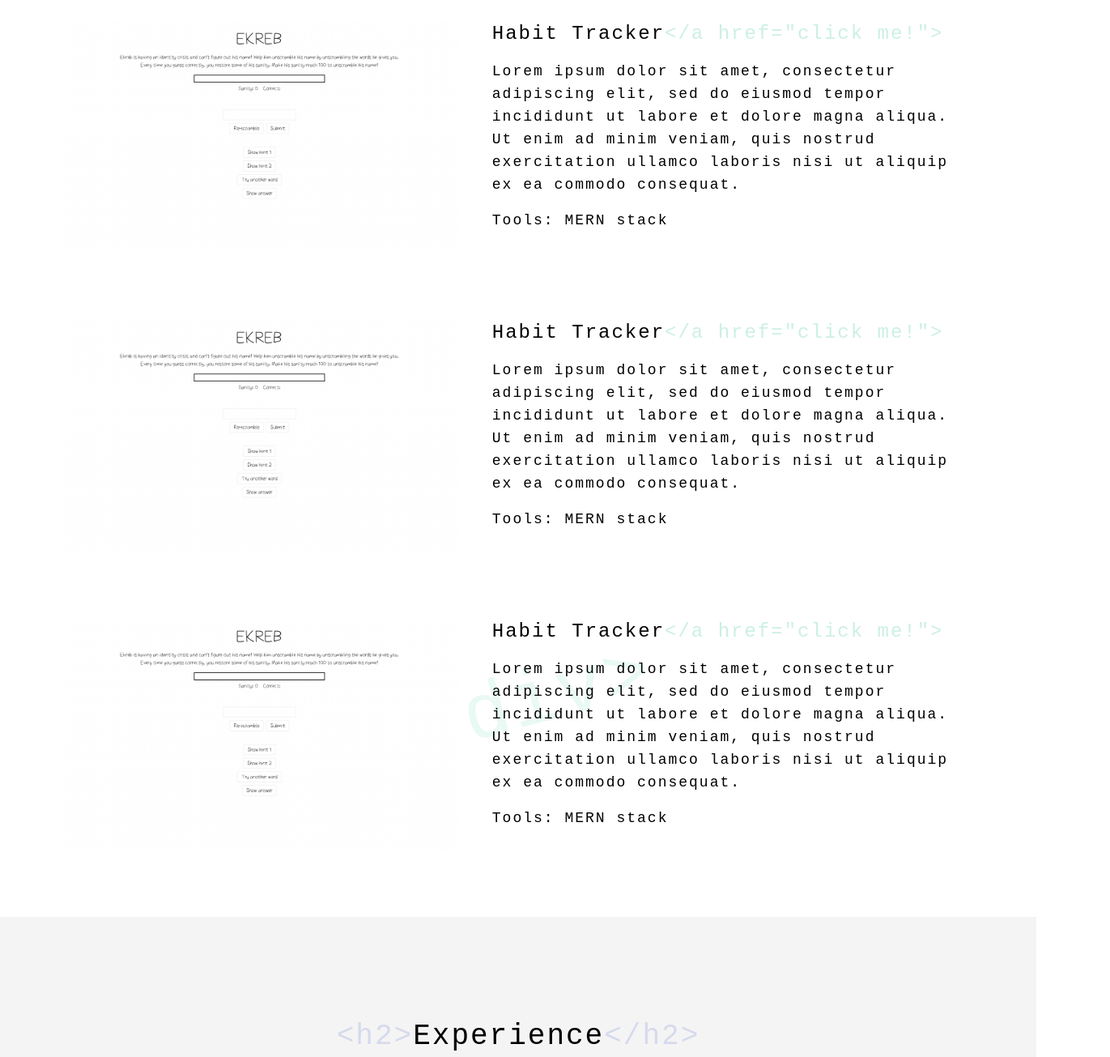
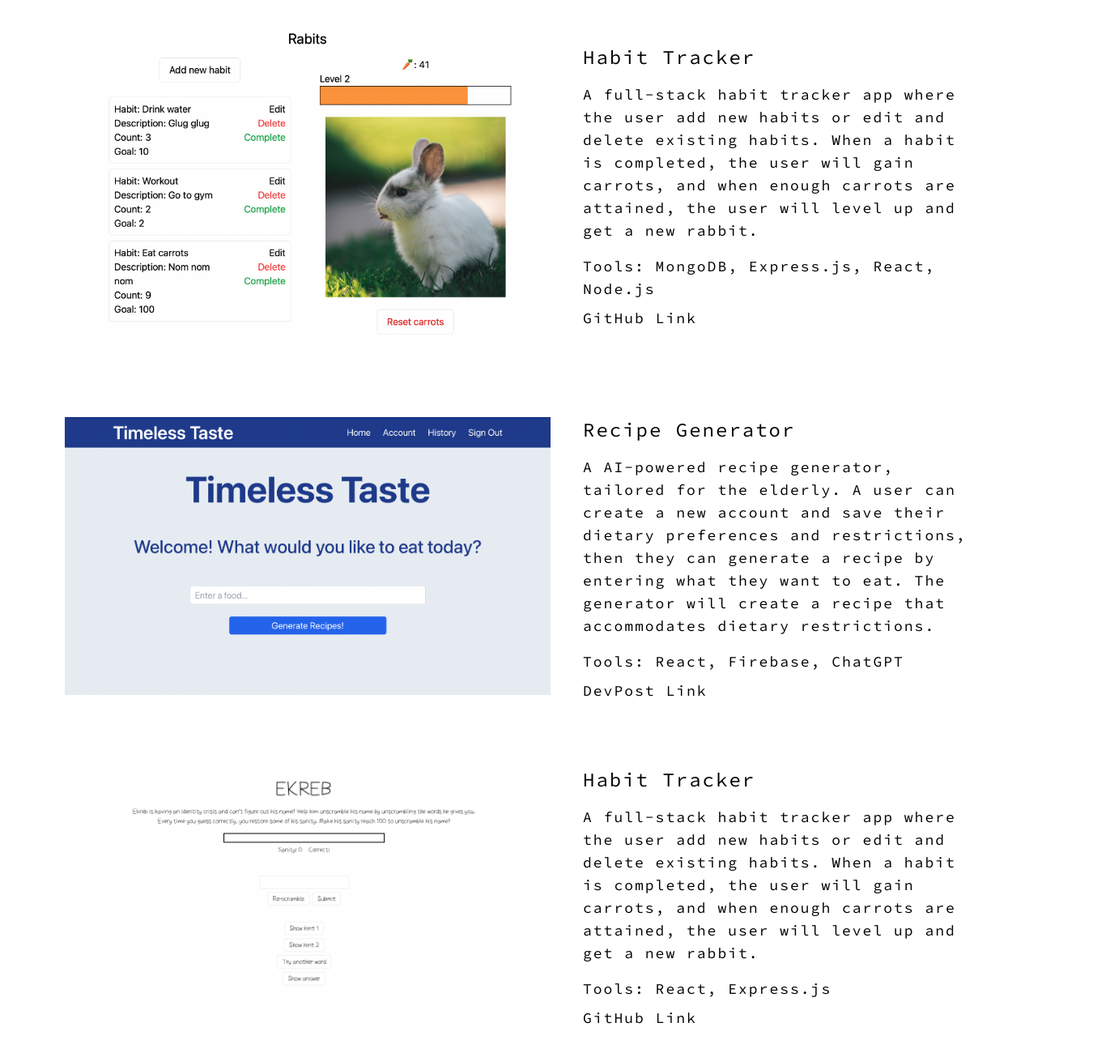
Before and after one commit to yifeifang11/yifeifang11.github.io, a website: page index.html in a window 1280 px wide. Shown: the part 1054-2359 px from the top of the page at 81% size, 1371 px wide, since content can reach past the window. Drawn offline with Linux system fonts and the light colour scheme.

Commit message:
updated projects and resume

```diff
--- a/index.html
+++ b/index.html
@@ -5,6 +5,12 @@
     <meta name="viewport" content="width=device-width, initial-scale=1.0" />
     <title>Document</title>
     <link rel="stylesheet" href="./dist/output.css" />
+    <link rel="preconnect" href="https://fonts.googleapis.com" />
+    <link rel="preconnect" href="https://fonts.gstatic.com" crossorigin />
+    <link
+      href="https://fonts.googleapis.com/css2?family=Source+Code+Pro:ital,wght@0,200;0,300;0,400;0,500;0,600;0,700;1,200;1,300;1,400;1,500;1,600;1,700&display=swap"
+      rel="stylesheet"
+    />
   </head>
   <body>
     <nav
@@ -12,7 +18,7 @@
     >
       <p class="font-semibold chungus">Yifei Fang</p>
       <ul class="flex gap-6">
-        <li><a class="chungus" href="#hero">Home</a></li>
+        <li><a class="chungus sm:visible" href="#hero">Home</a></li>
         <li><a class="chungus" href="#projects">Projects</a></li>
         <li><a class="chungus" href="#experience">Experience</a></li>
         <li><a class="chungus" href="#contact">Contact</a></li>
@@ -22,7 +28,7 @@
       </ul>
     </nav>
 
-    <div class="relative">
+    <div class="relative overflow-hidden">
       <p class="text-purpletext text-7xl absolute top-40 rotate-12">
         &lt;header&gt;&lt;/header&gt;
       </p>
@@ -36,20 +42,21 @@
 
     <section
       id="hero"
-      class="pt-60 flex gap-20 text-right bg-grey_transparent h-screen"
+      class="pt-60 flex flex-col-reverse md:flex-row gap-20 text-right bg-grey_transparent h-screen"
     >
-      <div class="flex2 py-24">
+      <div class="flex2 py-16">
         <h1 class="text-5xl my-4">
           <span class="text-purpletext_dark">&lt;h1&gt;</span>Hello! I'm Yifei
         </h1>
-        <h2 class="text-4xl mb-4">
+        <h2 class="text-4xl mb-4 font-normal">
           <span class="text-bluetext_dark">&lt;h2&gt;</span>Student Developer
         </h2>
-        <p class="ml-20 font-light">
-          Lorem ipsum dolor sit amet, consectetur adipiscing elit, sed do
-          eiusmod tempor incididunt ut labore et dolore magna aliqua. Ut enim ad
-          minim veniam, quis nostrud exercitation ullamco laboris nisi ut
-          aliquip ex ea commodo consequat.
+        <p class="ml-20 font-normal text-lg">
+          I am currently a student at Vanderbilt University studying Computer
+          Science and Economics. I started off as someone who wanted to post his
+          writing on a blog, which got me into coding and web development. Now I
+          am looking to continue improving my programming skills and gain more
+          work experience!
         </p>
       </div>
       <div class="flex-1 mr-40">
@@ -66,7 +73,7 @@
       </div>
     </section>
 
-    <div class="relative">
+    <div class="relative overflow-hidden">
       <p class="text-purpletext text-9xl absolute rotate3">!==</p>
       <p class="text-bluetext text-8xl absolute rotate5">
         &lt;div&gt;&lt;/div&gt;
@@ -82,65 +89,66 @@
       </h2>
       <div class="flex px-20 pt-20 gap-10">
         <div>
-          <img src="./dist/ekreb.png" alt="" style="min-width: 300px" />
+          <img src="./dist/rabits.png" alt="" style="max-width: 600px" />
         </div>
-        <div>
-          <h3 class="text-2xl mb-4">
-            <a href=""
-              >Habit Tracker<span class="text-bluetext_dark"
-                >&lt;/a href="click me!"&gt;</span
-              ></a
-            >
-          </h3>
-          <p class="mb-4 text-lg">
-            Lorem ipsum dolor sit amet, consectetur adipiscing elit, sed do
-            eiusmod tempor incididunt ut labore et dolore magna aliqua. Ut enim
-            ad minim veniam, quis nostrud exercitation ullamco laboris nisi ut
-            aliquip ex ea commodo consequat.
-          </p>
-          <p class="text-lg">Tools: MERN stack</p>
+        <div class="flex">
+          <div class="my-auto">
+            <h3 class="text-2xl mb-4">Habit Tracker</h3>
+            <p class="mb-4 text-lg">
+              A full-stack habit tracker app where the user add new habits or
+              edit and delete existing habits. When a habit is completed, the
+              user will gain carrots, and when enough carrots are attained, the
+              user will level up and get a new rabbit.
+            </p>
+            <p class="text-lg mb-2">
+              Tools: MongoDB, Express.js, React, Node.js
+            </p>
+            <p class="text-lg hover:underline">
+              <a href="https://github.com/yifeifang11/rabits">GitHub Link</a>
+            </p>
+          </div>
         </div>
       </div>
       <div class="flex px-20 pt-20 gap-10">
         <div>
-          <img src="./dist/ekreb.png" alt="" style="min-width: 300px" />
+          <img src="./dist/taste.png" alt="" style="max-width: 600px" />
         </div>
-        <div>
-          <h3 class="text-2xl mb-4">
-            <a href=""
-              >Habit Tracker<span class="text-bluetext_dark"
-                >&lt;/a href="click me!"&gt;</span
-              ></a
-            >
-          </h3>
-          <p class="mb-4 text-lg">
-            Lorem ipsum dolor sit amet, consectetur adipiscing elit, sed do
-            eiusmod tempor incididunt ut labore et dolore magna aliqua. Ut enim
-            ad minim veniam, quis nostrud exercitation ullamco laboris nisi ut
-            aliquip ex ea commodo consequat.
-          </p>
-          <p class="text-lg">Tools: MERN stack</p>
+        <div class="flex">
+          <div class="my-auto">
+            <h3 class="text-2xl mb-4">Recipe Generator</h3>
+            <p class="mb-4 text-lg">
+              A AI-powered recipe generator, tailored for the elderly. A user
+              can create a new account and save their dietary preferences and
+              restrictions, then they can generate a recipe by entering what
+              they want to eat. The generator will create a recipe that
+              accommodates dietary restrictions.
+            </p>
+            <p class="text-lg mb-2">Tools: React, Firebase, ChatGPT</p>
+            <p class="text-lg hover:underline">
+              <a
+                href="https://devpost.com/software/timeless-taste?ref_content=user-portfolio&ref_feature=in_progress"
+                >DevPost Link</a
+              >
+            </p>
+          </div>
         </div>
       </div>
       <div class="flex px-20 pt-20 gap-10">
         <div>
-          <img src="./dist/ekreb.png" alt="" style="min-width: 300px" />
+          <img src="./dist/ekreb.png" alt="" style="max-width: 600px" />
         </div>
         <div>
-          <h3 class="text-2xl mb-4">
-            <a href=""
-              >Habit Tracker<span class="text-bluetext_dark"
-                >&lt;/a href="click me!"&gt;</span
-              ></a
-            >
-          </h3>
+          <h3 class="text-2xl mb-4">Habit Tracker</h3>
           <p class="mb-4 text-lg">
-            Lorem ipsum dolor sit amet, consectetur adipiscing elit, sed do
-            eiusmod tempor incididunt ut labore et dolore magna aliqua. Ut enim
-            ad minim veniam, quis nostrud exercitation ullamco laboris nisi ut
-            aliquip ex ea commodo consequat.
+            A full-stack habit tracker app where the user add new habits or edit
+            and delete existing habits. When a habit is completed, the user will
+            gain carrots, and when enough carrots are attained, the user will
+            level up and get a new rabbit.
           </p>
-          <p class="text-lg">Tools: MERN stack</p>
+          <p class="text-lg mb-2">Tools: React, Express.js</p>
+          <p class="text-lg hover:underline">
+            <a href="https://github.com/yifeifang11/unscramble">GitHub Link</a>
+          </p>
         </div>
       </div>
     </section>
@@ -185,7 +193,7 @@
       </h2>
       <p class="text-2xl">
         If you would like to reach out to me, please email me at
-        <a href="mailto: yifei.fang@vanderbilt.edu"
+        <a class="hover:underline" href="mailto: yifei.fang@vanderbilt.edu"
           ><span class="text-bluetext_dark">&lt;a&gt;</span
           >yifei.fang@vanderbilt.edu<span class="text-bluetext_dark"
             >&lt;a&gt;</span
--- a/src/input.css
+++ b/src/input.css
@@ -2,7 +2,7 @@
 @tailwind components;
 @tailwind utilities;
 
-@import url("https://fonts.googleapis.com/css2?family=Source+Code+Pro:ital,wght@0,300;0,400;0,500;0,600;0,700;1,200;1,300;1,400;1,500;1,600;1,700&display=swap");
+@import url("https://fonts.googleapis.com/css2?family=Source+Code+Pro:ital,wght@0,200;0,300;0,400;0,500;0,600;0,700;1,200;1,300;1,400;1,500;1,600;1,700&display=swap");
 
 body {
   font-family: "Source Code Pro", monospace;
--- a/tailwind.config.js
+++ b/tailwind.config.js
@@ -1,6 +1,6 @@
 /** @type {import('tailwindcss').Config} */
 module.exports = {
-  content: ["./dist/**/*.{html,js}"],
+  content: ["./index.html"],
   theme: {
     extend: {
       colors: {
```
Also changed, not shown: dist/output.css, dist/rabits.png (added), dist/taste.png (added), 1 other file.
